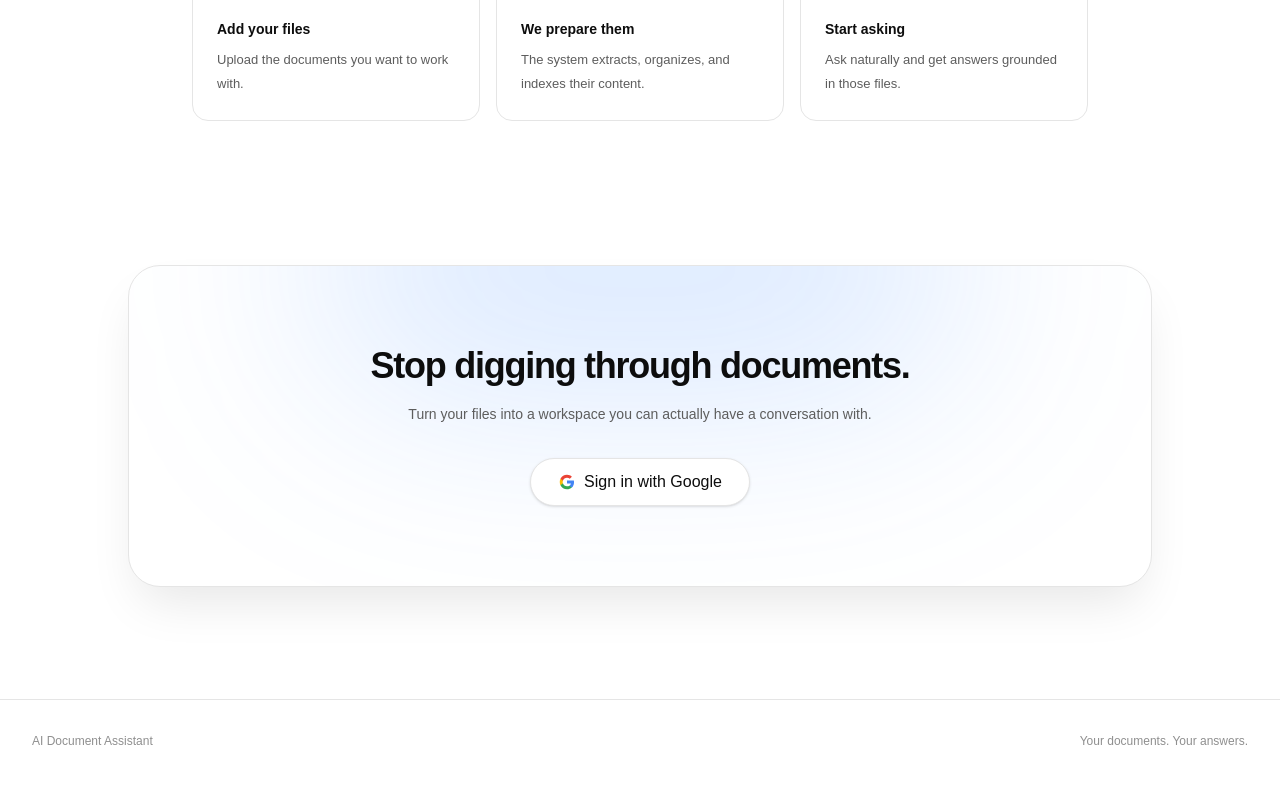
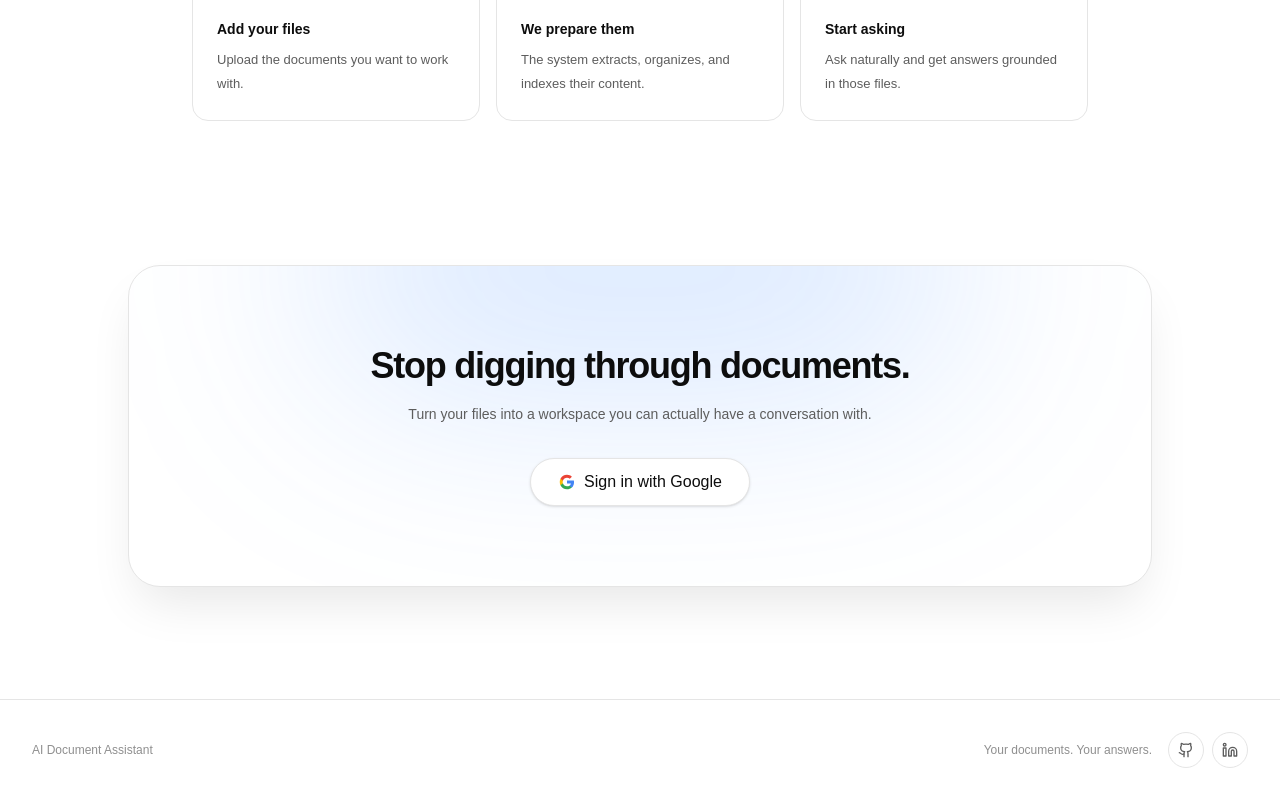
Before and after one commit to HishamFekri/ai-document-assistant, a Next.js app in the folder frontend/: page / in a window 1280 px wide. Shown: the part 2538-3338 px from the top of the page. Built offline with nearby package versions, Linux system fonts and the light colour scheme; no server answers.

Commit message:
Add GitHub and LinkedIn links to landing page

```diff
--- a/frontend/src/app/page.tsx
+++ b/frontend/src/app/page.tsx
@@ -4,6 +4,8 @@ import {
   ArrowRight,
   FileSpreadsheet,
   FileText,
+  Github,
+  Linkedin,
   MessageSquareText,
   Search,
   ShieldCheck,
@@ -1379,9 +1381,65 @@ function Footer() {
           AI Document Assistant
         </span>
 
-        <span>
-          Your documents. Your answers.
-        </span>
+        <div className="flex items-center gap-4">
+          <span>
+            Your documents. Your answers.
+          </span>
+
+          <div className="flex items-center gap-2">
+            <a
+              href="https://github.com/HishamFekri"
+              target="_blank"
+              rel="noopener noreferrer"
+              aria-label="GitHub"
+              title="GitHub"
+              className="
+                flex
+                h-9
+                w-9
+                items-center
+                justify-center
+                rounded-full
+                border
+                border-[var(--border)]
+                text-[var(--text-secondary)]
+                transition-all
+                duration-200
+                hover:-translate-y-0.5
+                hover:bg-[var(--surface-hover)]
+                hover:text-[var(--text-primary)]
+              "
+            >
+              <Github size={16} />
+            </a>
+
+            <a
+              href="https://www.linkedin.com/in/hishamjouda"
+              target="_blank"
+              rel="noopener noreferrer"
+              aria-label="LinkedIn"
+              title="LinkedIn"
+              className="
+                flex
+                h-9
+                w-9
+                items-center
+                justify-center
+                rounded-full
+                border
+                border-[var(--border)]
+                text-[var(--text-secondary)]
+                transition-all
+                duration-200
+                hover:-translate-y-0.5
+                hover:bg-[var(--surface-hover)]
+                hover:text-[var(--text-primary)]
+              "
+            >
+              <Linkedin size={16} />
+            </a>
+          </div>
+        </div>
       </div>
     </footer>
   );
```
